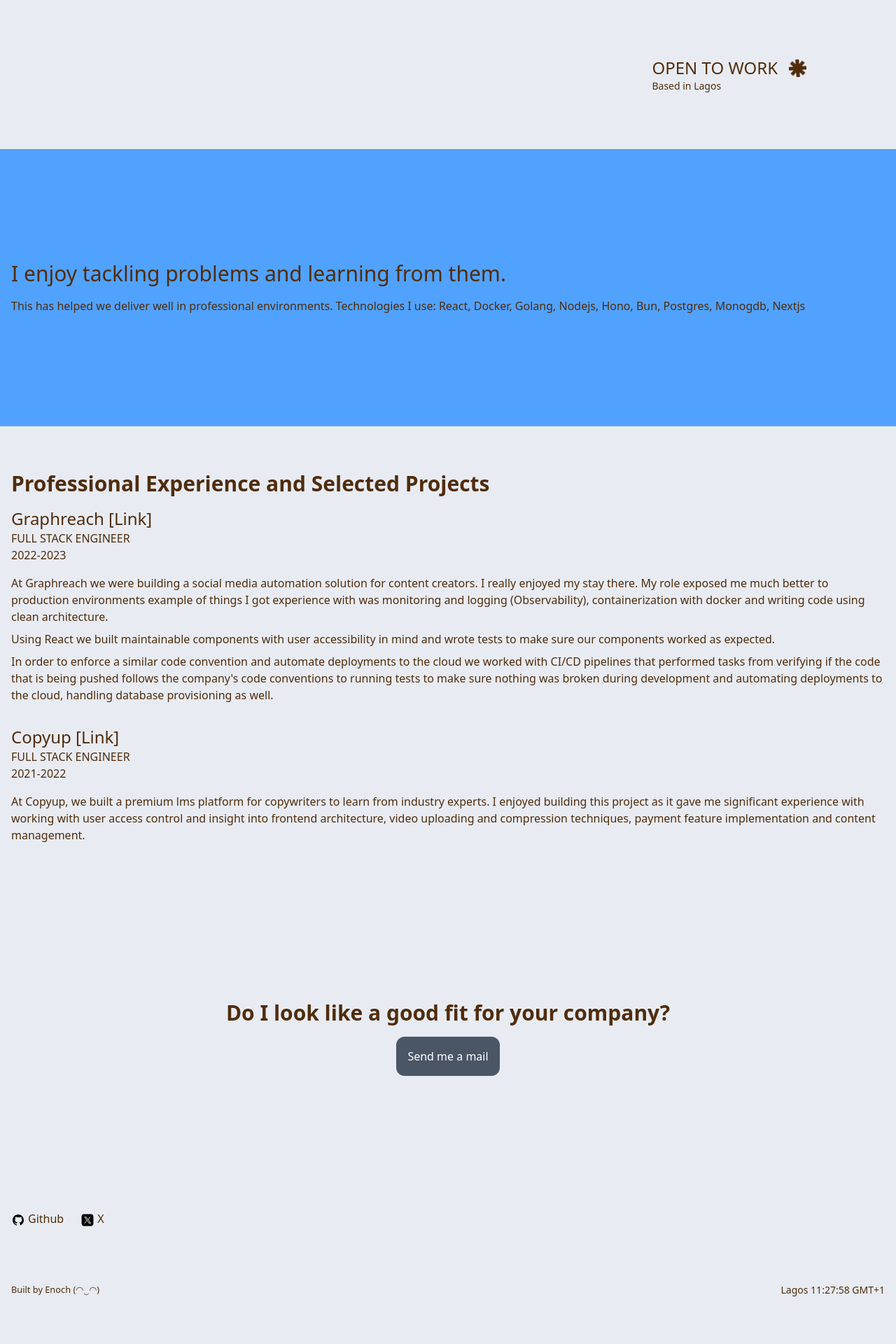
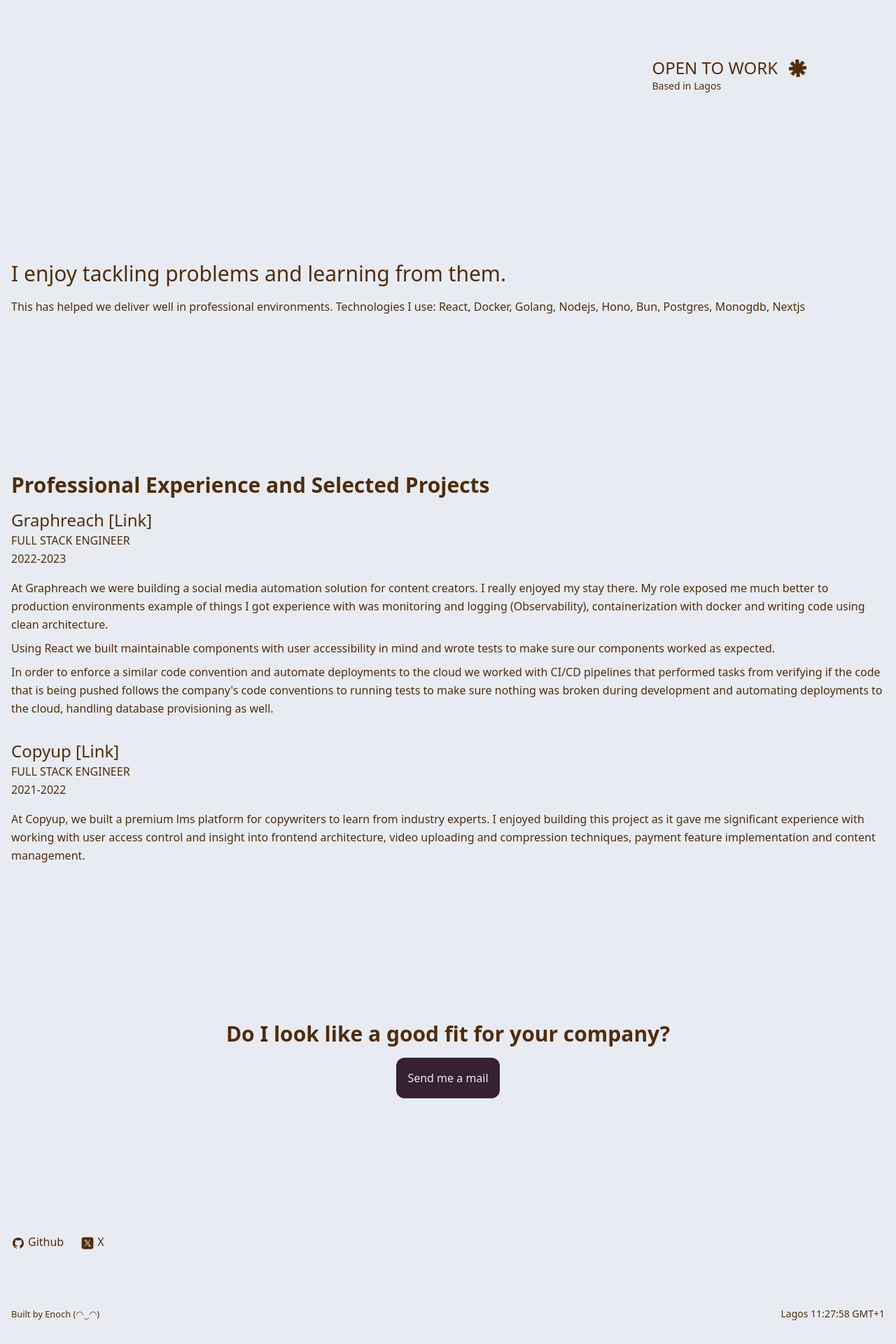
Before and after one commit to fagbenjaenoch/portfolio-v1, a React (Vite) app: page / in a window 1280 px wide. Shown: the part 587-2507 px from the top of the page at 70% size. Before the commit the page ends 2472 px from the top, so only its background shows below. Built offline with nearby package versions, Linux system fonts and the light colour scheme.

Commit message:
applied theme to home page

```diff
--- a/src/App.tsx
+++ b/src/App.tsx
@@ -69,7 +69,7 @@ export default function App() {
 					<span className="text-sm">Based in Lagos</span>
 				</div>
 			</section>
-			<section className="px-4 py-[10rem] bg-blue-400">
+			<section className="px-4 py-[10rem]">
 				<div className="text-3xl">
 					I enjoy tackling problems and learning from them.
 				</div>
@@ -139,7 +139,7 @@ export default function App() {
 					Do I look like a good fit for your company?
 				</h2>
 				<a
-					className="block mx-auto bg-gray-600 text-white w-fit px-4 py-4 rounded-xl"
+					className="block mx-auto bg-accent text-bg w-fit px-4 py-4 rounded-xl"
 					href="mailto:fagbenjaenoch73@gmail.com"
 				>
 					Send me a mail
@@ -149,7 +149,11 @@ export default function App() {
 				<div className="flex items-center gap-6">
 					{contacts.map(({ name, Icon, link }) => (
 						<a key={name} href={link}>
-							<Icon width={20} height={20} className="inline-block mr-1" />
+							<Icon
+								width={20}
+								height={20}
+								className="inline-block mr-1 fill-current"
+							/>
 							{name}
 						</a>
 					))}
--- a/src/index.css
+++ b/src/index.css
@@ -17,5 +17,5 @@
 }
 
 body {
-	@apply text-secondary bg-bg
+	@apply text-secondary bg-bg leading-relaxed;
 }
```
